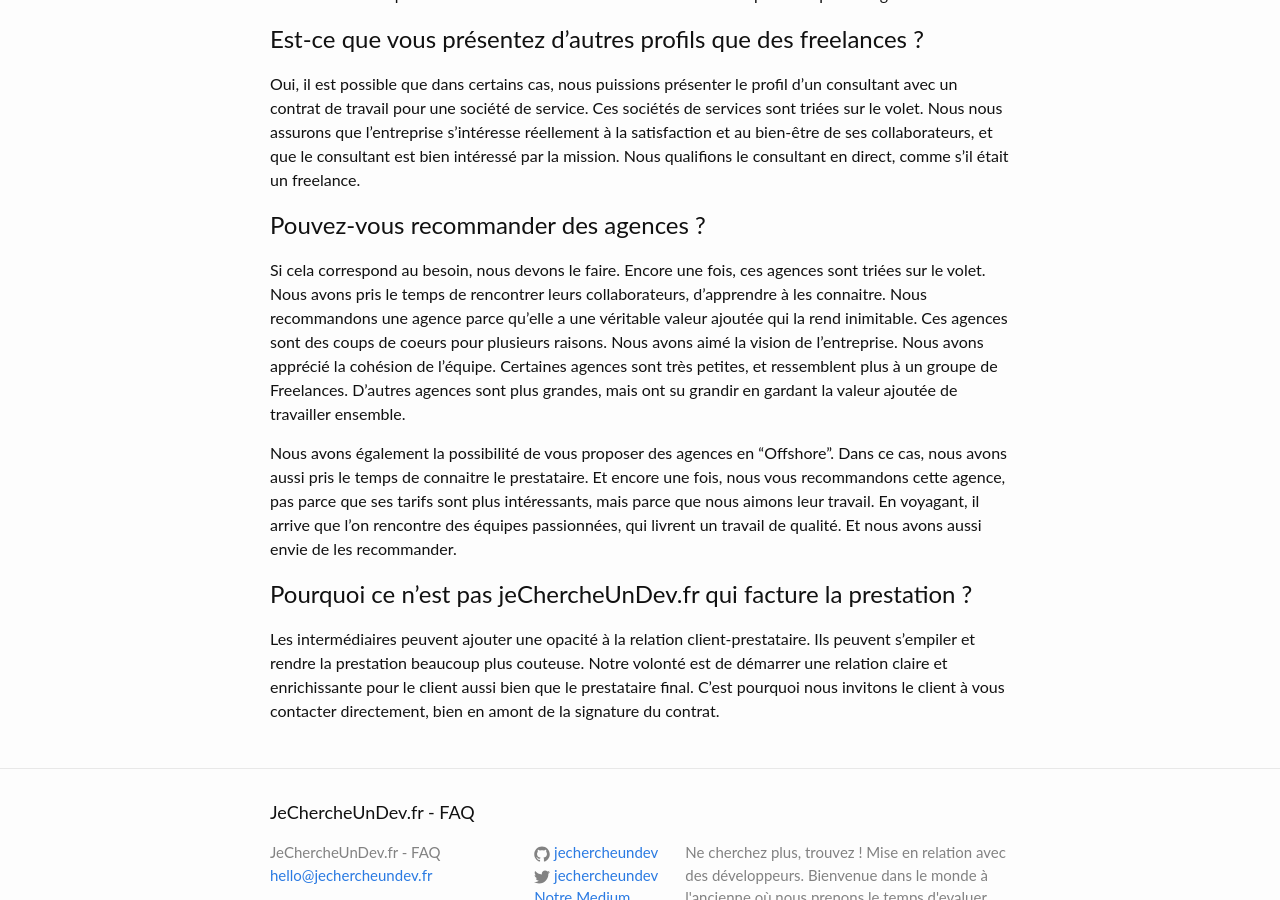
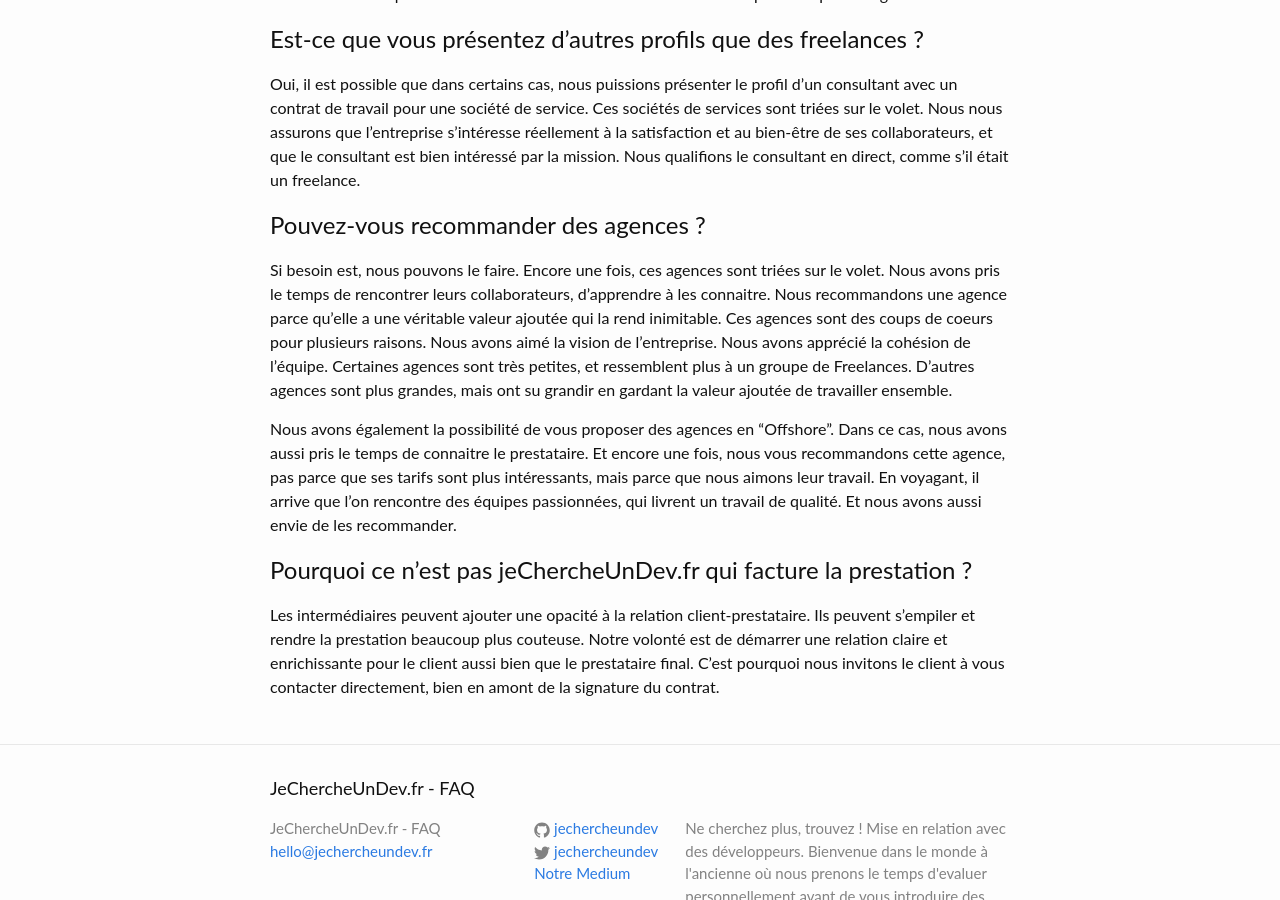
Before and after one commit to jechercheundev/faq, a Jekyll site: the page built from freelance.md, in a window 1280 px wide and 900 px high, scrolled down 2272 px. Built offline with Jekyll 4.4.1, drawn with Linux system fonts in a browser that asks for light colours; a script that is not in the unit is left out.

Commit message:
correction première phrase

```diff
--- a/freelance.md
+++ b/freelance.md
@@ -84,7 +84,7 @@ Oui, il est possible que dans certains cas, nous puissions présenter le profil
 
 ## Pouvez-vous recommander des agences ?
 
-Si cela correspond au besoin, nous devons le faire. Encore une fois, ces agences sont triées sur le volet. Nous avons pris le temps de rencontrer leurs collaborateurs, d'apprendre à les connaitre. Nous recommandons une agence parce qu'elle a une véritable valeur ajoutée qui la rend inimitable. Ces agences sont des coups de coeurs pour plusieurs raisons. Nous avons aimé la vision de l'entreprise. Nous avons apprécié la cohésion de l'équipe. Certaines agences sont très petites, et ressemblent plus à un groupe de Freelances. D'autres agences sont plus grandes, mais ont su grandir en gardant la valeur ajoutée de travailler ensemble.
+Si besoin est, nous pouvons le faire. Encore une fois, ces agences sont triées sur le volet. Nous avons pris le temps de rencontrer leurs collaborateurs, d'apprendre à les connaitre. Nous recommandons une agence parce qu'elle a une véritable valeur ajoutée qui la rend inimitable. Ces agences sont des coups de coeurs pour plusieurs raisons. Nous avons aimé la vision de l'entreprise. Nous avons apprécié la cohésion de l'équipe. Certaines agences sont très petites, et ressemblent plus à un groupe de Freelances. D'autres agences sont plus grandes, mais ont su grandir en gardant la valeur ajoutée de travailler ensemble.
 
 Nous avons également la possibilité de vous proposer des agences en "Offshore". Dans ce cas, nous avons aussi pris le temps de connaitre le prestataire. Et encore une fois, nous vous recommandons cette agence, pas parce que ses tarifs sont plus intéressants, mais parce que nous aimons leur travail. En voyagant, il arrive que l'on rencontre des équipes passionnées, qui livrent un travail de qualité. Et nous avons aussi envie de les recommander.
 
```
